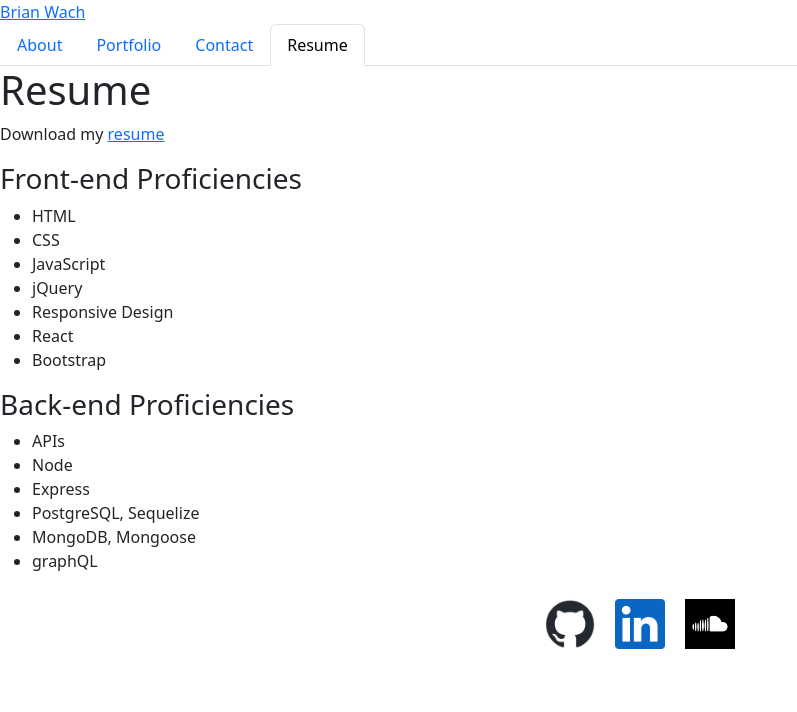
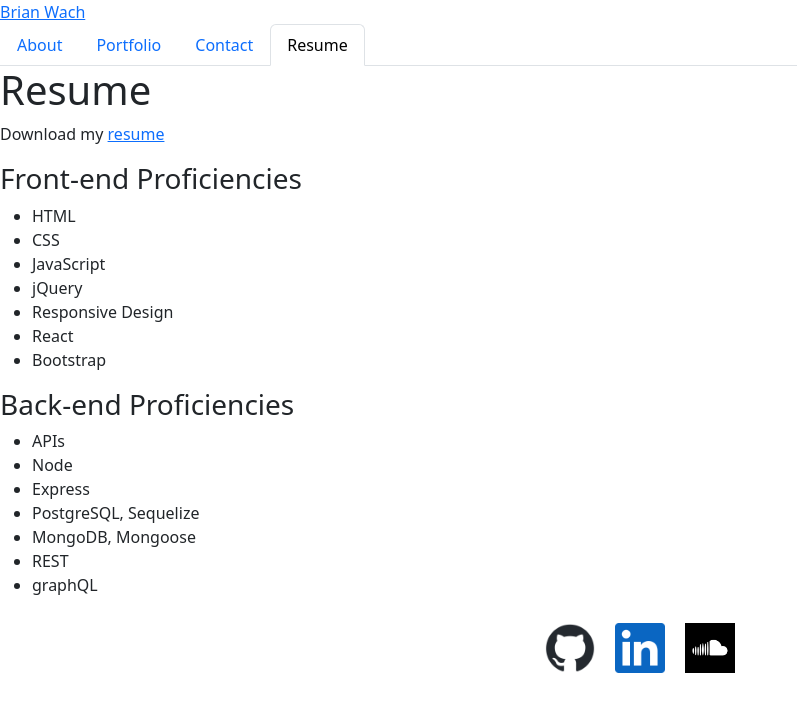
Before and after one commit to briandwach/portfolio-react, a React (Vite) app: page /Resume in a window 1280 px wide. Shown: the top 712 px of the page, without its empty margins (0-797 px from the left). Built offline with nearby package versions, Linux system fonts and the light colour scheme.

Commit message:
Added an additional back-end proficiency

```diff
--- a/src/pages/Resume.jsx
+++ b/src/pages/Resume.jsx
@@ -24,6 +24,7 @@ export default function Resume() {
         <li>Express</li>
         <li>PostgreSQL, Sequelize</li>
         <li>MongoDB, Mongoose</li>
+        <li>REST</li>
         <li>graphQL</li>
       </ul>
       </div>
```
